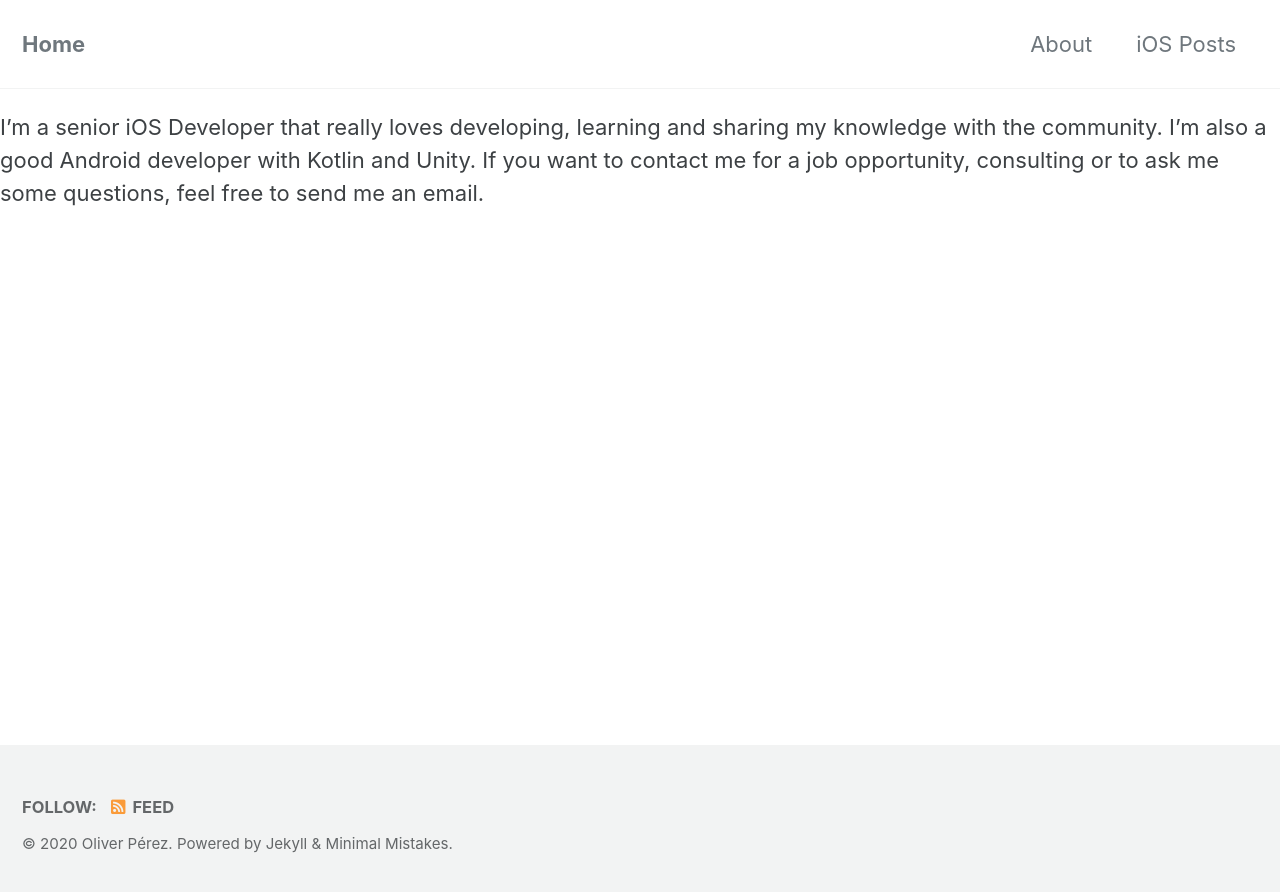
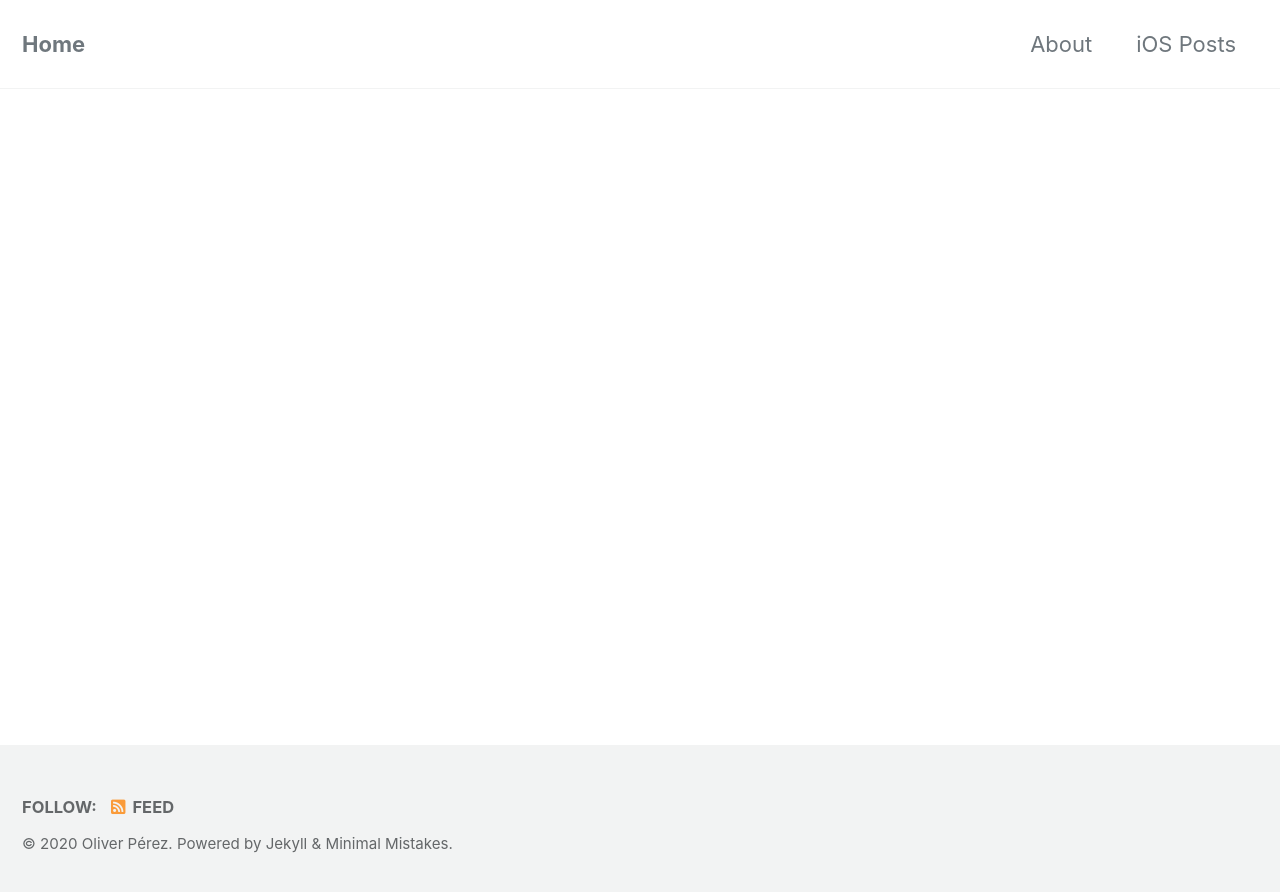
Before and after one commit to oliver-perez/oliver-perez.github.io, a Jekyll site: the page built from _pages/about.md, in a window 1280 px wide. Shown: the top 892 px of the page. Built offline with Jekyll 4.4.1, drawn with Linux system fonts in a browser that asks for light colours; cached includes are drawn as plain includes; our own code applies the rules of GitHub Pages for plain Markdown files.

Commit message:
Remove about section

```diff
--- a/_pages/about.md
+++ b/_pages/about.md
@@ -2,6 +2,3 @@
 title: "About"
 permalink: /about/
 ---
-
-I'm a senior iOS Developer that really loves developing, learning and sharing my knowledge with the community.
-I'm also a good Android developer with Kotlin and Unity. If you want to contact me for a job opportunity, consulting or to ask me some questions, feel free to send me an email.
```
